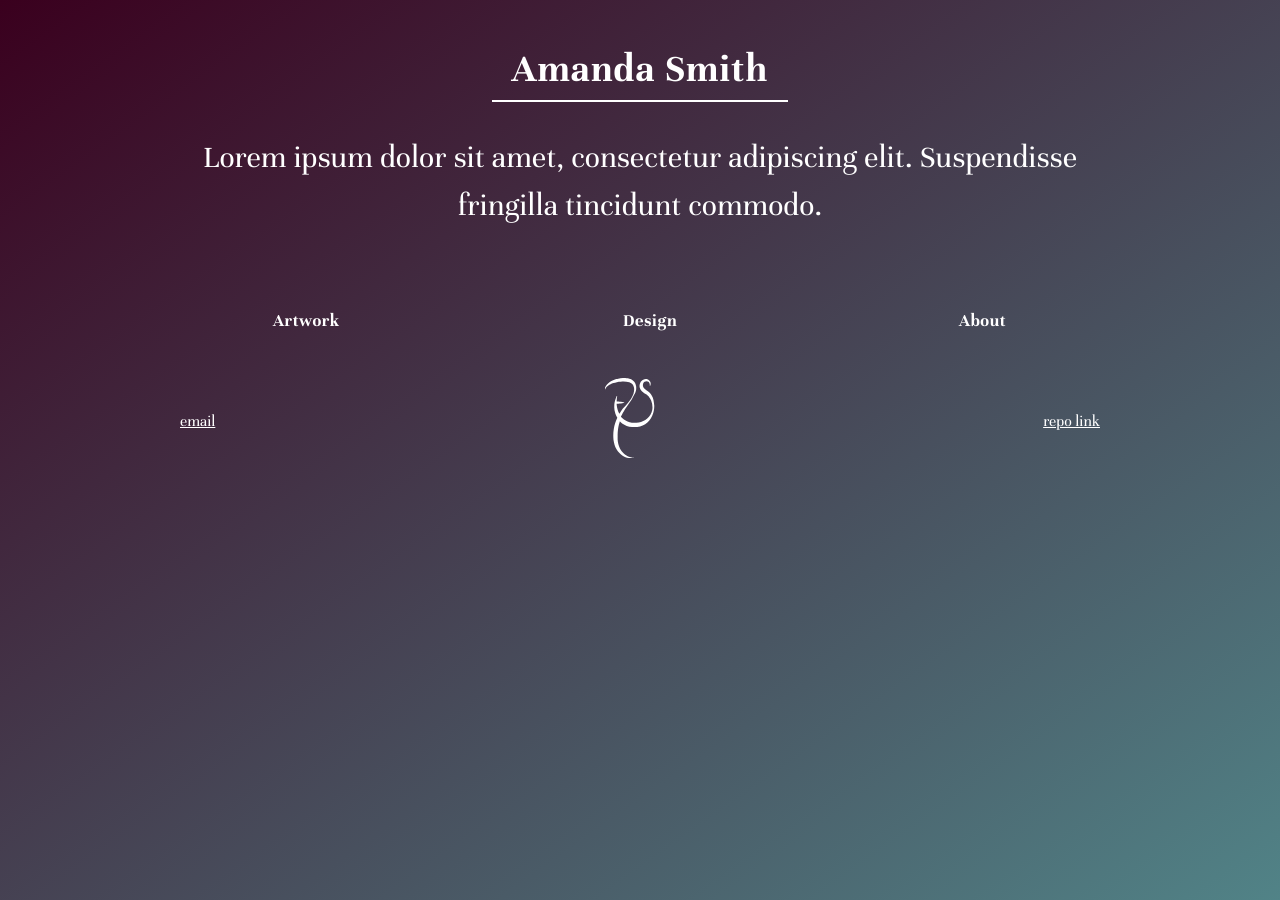
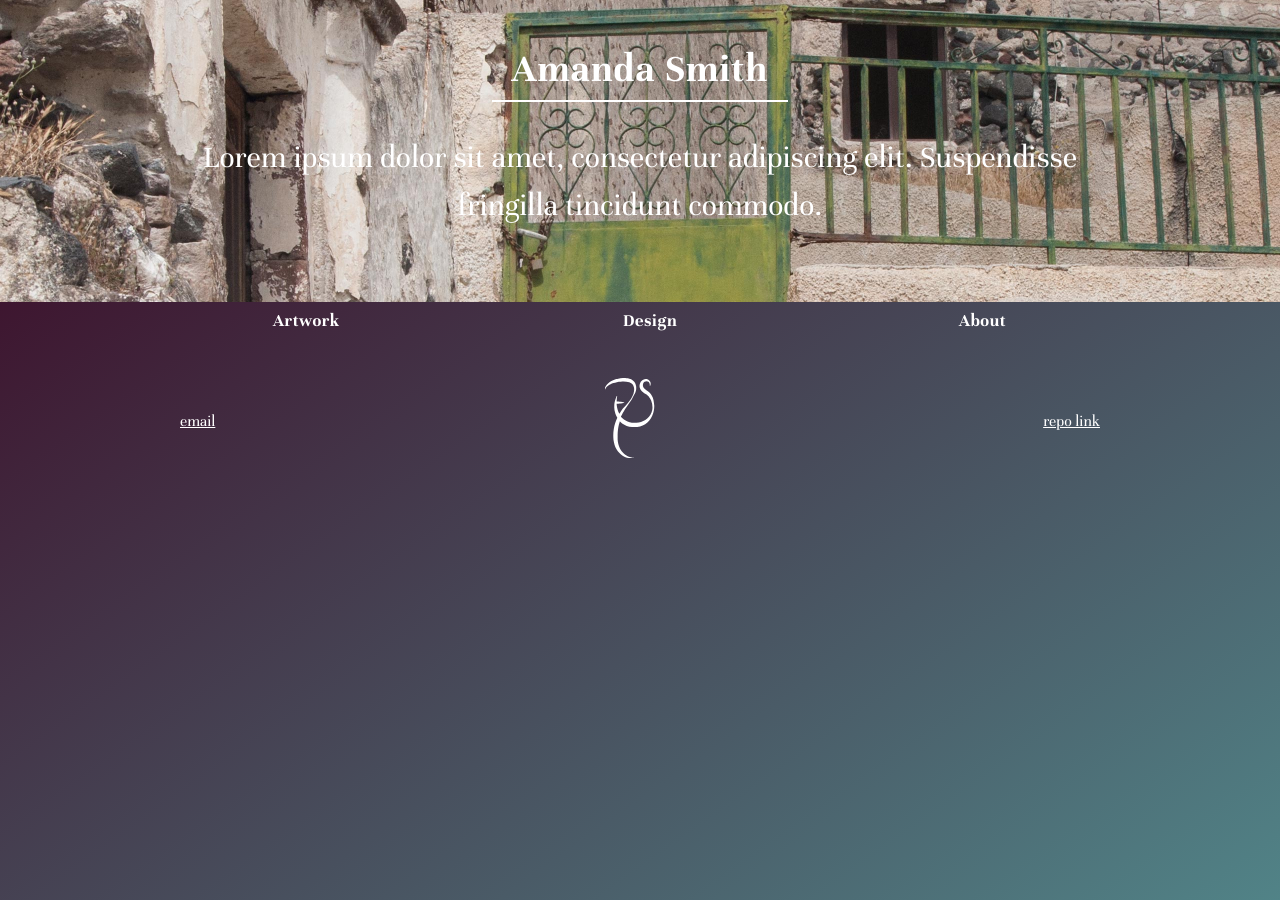
Before and after one commit to asmithorn/asmithorn.github.io, a Jekyll site: the page built from index.html, in a window 1280 px wide. Built offline with Jekyll 4.4.1, drawn with Linux system fonts in a browser that asks for light colours.

Commit message:
background image styling fix

```diff
--- a/css/style.scss
+++ b/css/style.scss
@@ -324,7 +324,10 @@ a {
 .u-bg--gray {background-color: $gray;}
 .u-bg--gray-alpha {background-color: rgba(206, 211, 220, 0.7);}
 .u-bg--image-door {
-  background: url(/resources/home/greece-green-door.jpg) center cover no-repeat;
+  background-image: url(/resources/home/greece-green-door.jpg);
+  background-position: center;
+  background-repeat: no-repeat;
+  background-size: cover;
 }
 .u-bg--pink {background-color: $pink;}
 .u-bg--teal {background-color: #436C6F;}
```
